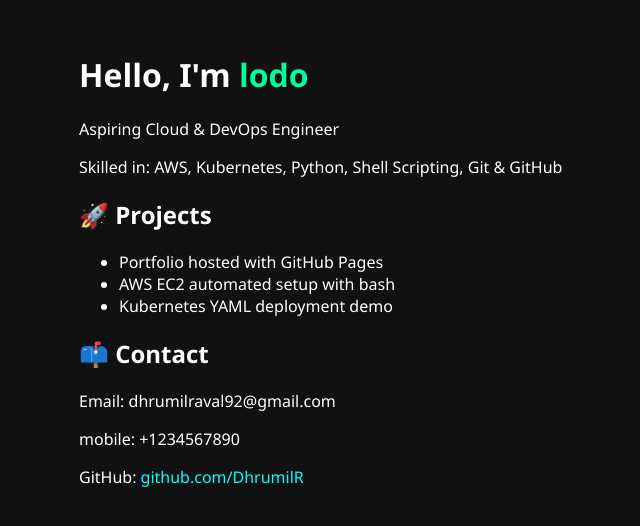
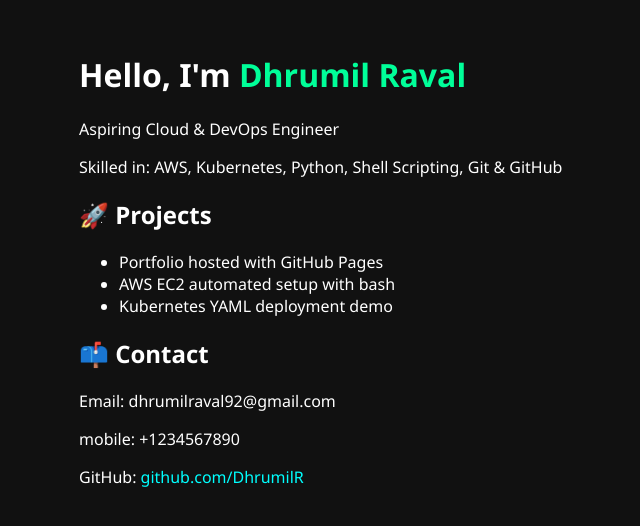
Before and after one commit to DhrumilR/dhrumil-portfolio, a plain HTML site: page index.html in a window 1280 px wide. Shown: the whole page, without its empty margins (161-801 px from the left). Drawn offline with Linux system fonts and the light colour scheme.

Commit message:
Update index.html

```diff
--- a/index.html
+++ b/index.html
@@ -3,12 +3,12 @@
 <head>
   <meta charset="UTF-8" />
   <meta name="viewport" content="width=device-width, initial-scale=1.0" />
-  <title>lodo | DevOps Portfolio</title>
+  <title>Dhrumil Raval | DevOps Portfolio</title>
   <link rel="stylesheet" href="style.css" />
 </head>
 <body>
   <div class="container">
-    <h1>Hello, I'm <span>lodo</span></h1>
+    <h1>Hello, I'm <span>Dhrumil Raval</span></h1>
     <p>Aspiring Cloud & DevOps Engineer</p>
     <p>Skilled in: AWS, Kubernetes, Python, Shell Scripting, Git & GitHub</p>
 
```
